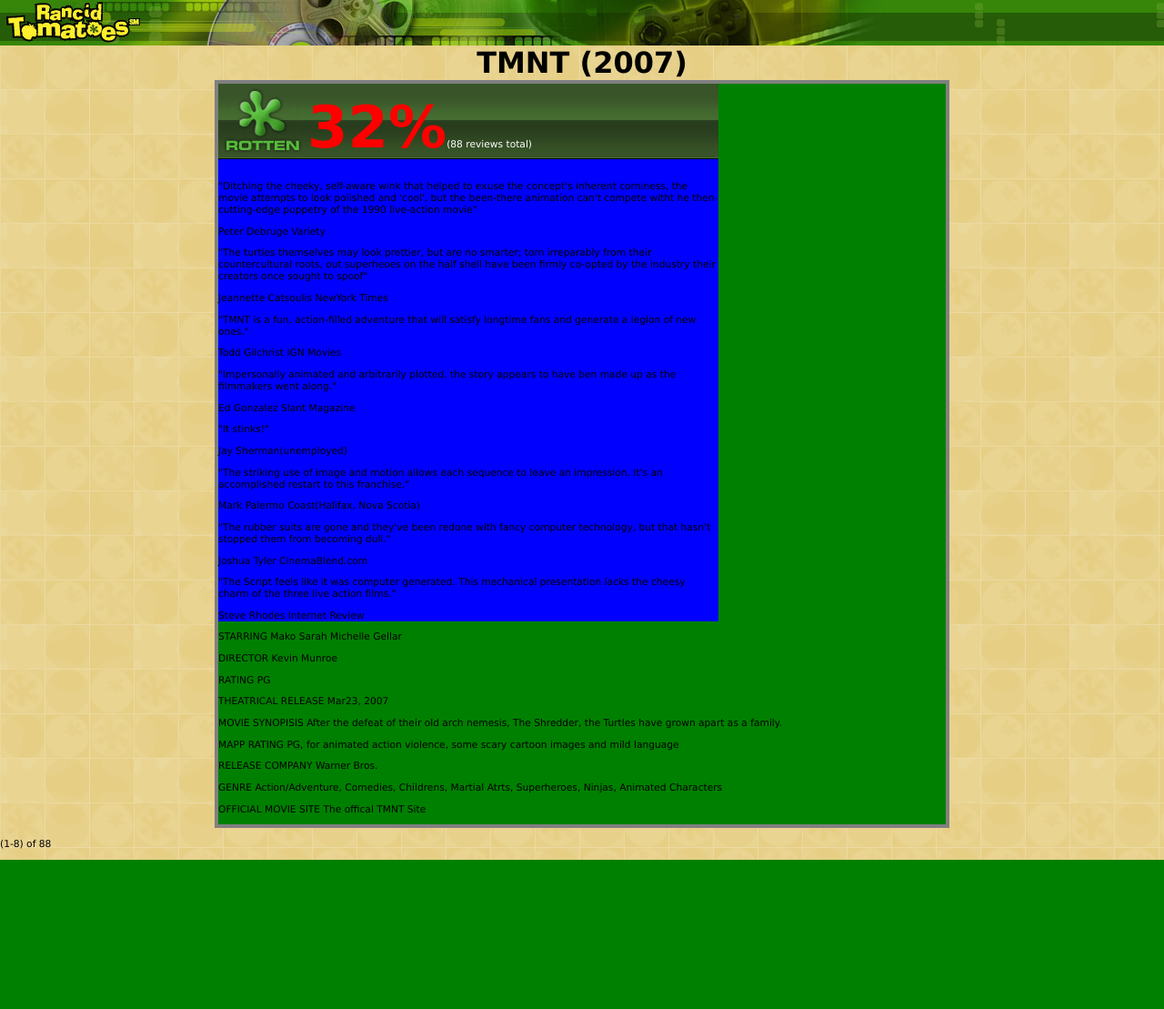
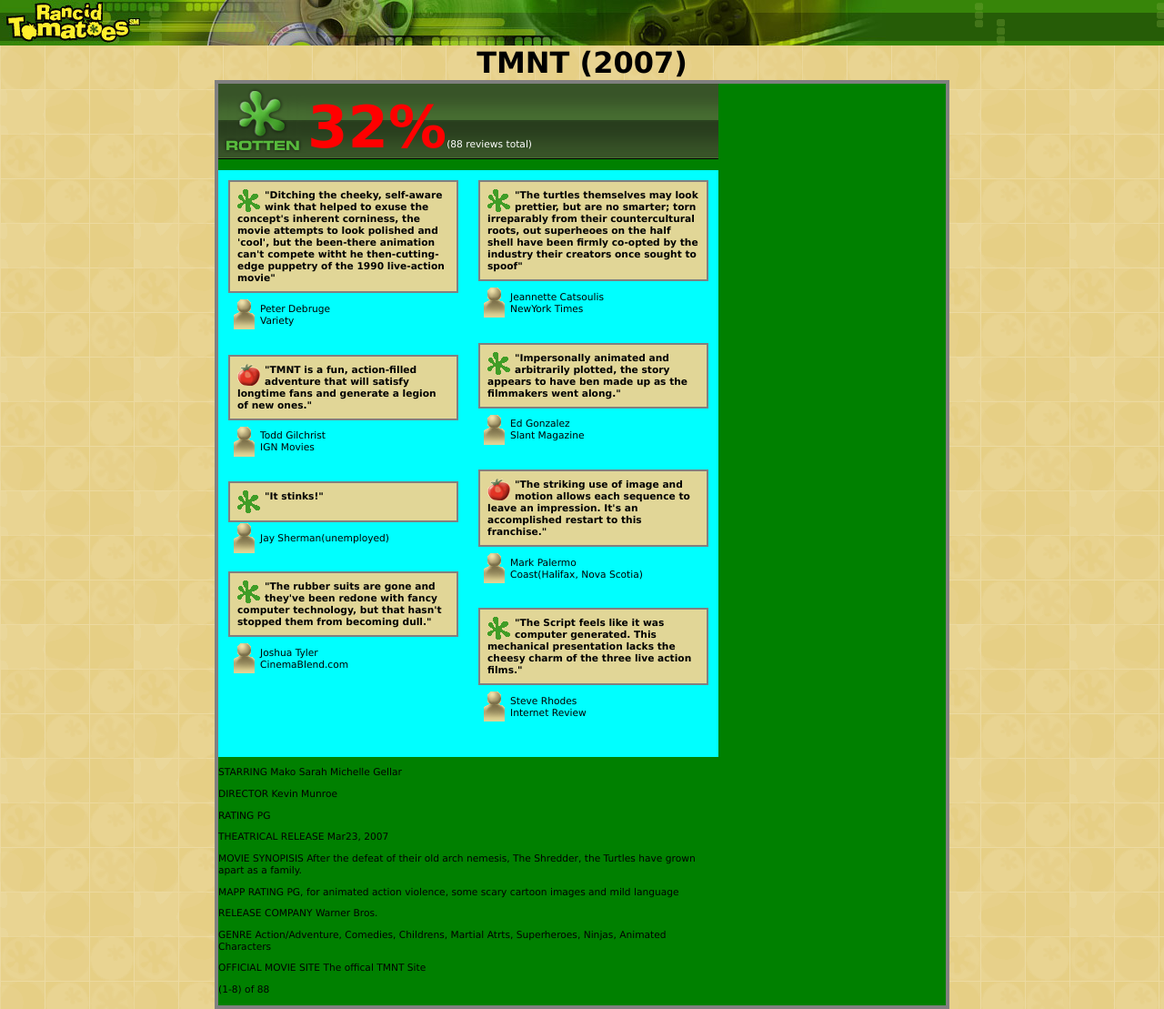
Before and after one commit to iKeiNagai/WebProgramming, a PHP site: page / in a window 1280 px wide. Shown: the whole page at 91% size. Before the commit the page ends 945 px from the top, so only its background shows below. Run offline with PHP 8.4, Linux system fonts and the light colour scheme.

Commit message:
styled review columns

```diff
--- a/recreation_mcss/index.html
+++ b/recreation_mcss/index.html
@@ -19,47 +19,92 @@
                     <img src="rottenbig.png" alt="rotten_symbol">
                     <p><span id="rating">32%</span><span id="num-review">(88 reviews total)</span></p>
                 </div>
-                <p>"Ditching the cheeky, self-aware wink that helped to exuse the concept's inherent corniness, the movie attempts to look polished and 'cool', but the been-there animation can't compete witht he then-cutting-edge puppetry of the 1990 live-action movie"</p>
-                <p>Peter Debruge
 
-                    Variety</p>
+                <div class="columns">
+                    <div class="column">
+                        <div>
+                            <img src="rotten.gif">"Ditching the cheeky, self-aware wink that helped to exuse the concept's inherent corniness, the movie attempts to look polished and 'cool', but the been-there animation can't compete witht he then-cutting-edge puppetry of the 1990 live-action movie"
+                        </div>
+                        <span>
+                            <img src="critic.gif">
+                            <p>Peter Debruge<br>
 
-                <p>"The turtles themselves may look prettier, but are no smarter; torn irreparably from their countercultural roots, out superheoes on the half shell have been firmly co-opted by the industry their creators once sought to spoof"</p>
-                <p>Jeannette Catsoulis
+                                Variety</p>
+                        </span>
 
-                    NewYork Times</p>
+                        <div>
+                            <img src="fresh.gif">"TMNT is a fun, action-filled adventure that will satisfy longtime fans and generate a legion of new ones."
+                        </div>
+                        <span>
+                            <img src="critic.gif">
+                            <p>Todd Gilchrist<br>
 
-                <p>"TMNT is a fun, action-filled adventure that will satisfy longtime fans and generate a legion of new ones."</p>
-                <p>Todd Gilchrist
+                                IGN Movies</p>
+                        </span>
 
-                    IGN Movies</p>
+                        <div>
+                            <img src="rotten.gif">"It stinks!"
+                        </div>
+                        <span>
+                            <img src="critic.gif">
+                            <p>Jay Sherman(unemployed)</p>
+                        </span>
 
-                <p>"Impersonally animated and arbitrarily plotted, the story appears to have ben made up as the filmmakers went along."</p>
-                <p>Ed Gonzalez
+                        <div>
+                            <img src="rotten.gif">"The rubber suits are gone and they've been redone with fancy computer technology, but that hasn't stopped them from becoming dull."
+                        </div>
+                        <span>
+                            <img src="critic.gif">
+                            <p>Joshua Tyler <br>
 
-                    Slant Magazine</p>
-
-                <p>"It stinks!"</p>
-                <p>Jay Sherman(unemployed)</p>
-
-                <p>"The striking use of image and motion allows each sequence to leave an impression. It's an accomplished restart to this franchise."</p>
-                <p>Mark Palermo
-
-                    Coast(Halifax, Nova Scotia)</p>
-
-                <p>"The rubber suits are gone and they've been redone with fancy computer technology, but that hasn't stopped them from becoming dull."</p>
-                <p>Joshua Tyler
+                                CinemaBlend.com</p>
+                        </span>
+                    </div>
 
 
-                    CinemaBlend.com</p>
+                    <div class="column">
+                        <div>
+                            <img src="rotten.gif">"The turtles themselves may look prettier, but are no smarter; torn irreparably from their countercultural roots, out superheoes on the half shell have been firmly co-opted by the industry their creators once sought to spoof"
+                        </div>
+                        <span>
+                            <img src="critic.gif">
+                            <p>Jeannette Catsoulis <br>
 
-                <p>"The Script feels like it was computer generated. This mechanical presentation lacks the cheesy charm of the three live action films."</p>
-                <p>Steve Rhodes
+                                NewYork Times</p>
+                        </span>
 
+                        <div>
+                            <img src="rotten.gif">"Impersonally animated and arbitrarily plotted, the story appears to have ben made up as the filmmakers went along."
+                        </div>
+                        <span>
+                            <img src="critic.gif">
+                            <p>Ed Gonzalez <br>
 
-                    Internet Review</p>
+                                Slant Magazine</p>
+                        </span>
 
-            </div>
+                        <div>
+                            <img src="fresh.gif">"The striking use of image and motion allows each sequence to leave an impression. It's an accomplished restart to this franchise."
+                        </div>
+                        <span>
+                            <img src="critic.gif">
+                            <p>Mark Palermo <br>
+
+                                Coast(Halifax, Nova Scotia)</p>
+                        </span>
+
+                        <div>
+                            <img src="rotten.gif">"The Script feels like it was computer generated. This mechanical presentation lacks the cheesy charm of the three live action films."
+                        </div>
+                        <span>
+                            <img src="critic.gif">
+                            <p>Steve Rhodes <br>
+
+                                Internet Review</p>
+                        </span>
+                    </div>
+
+                </div>
 
             <p>STARRING
 
--- a/recreation_mcss/style.css
+++ b/recreation_mcss/style.css
@@ -31,7 +31,6 @@
 }
 
 .first-panel{
-    background-color: blue;
     width: 550px;
 }
 
@@ -45,6 +44,36 @@
     height: 83px;
 }
 
+.columns{
+    display: flex;
+    background-color: aqua;
+}
+
+.column{
+    width: 47%;
+    margin: 2%;
+}
+
+.column div{
+    overflow: hidden;
+    font-weight: bold;
+    font-size: 8pt;
+    background-color: #E1D697;
+    border: 2px solid gray;
+    padding: 8px;
+}
+
+.column div img{
+    float: left;
+    margin-right: 5px;
+}
+
+.column span{
+    display: flex;
+    align-items: center;
+    margin-bottom: 20px;
+}
+
 body{
     background-image: url(background.png);
     font-size: 8pt;
```
